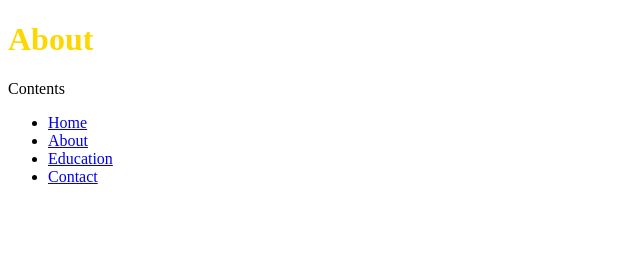
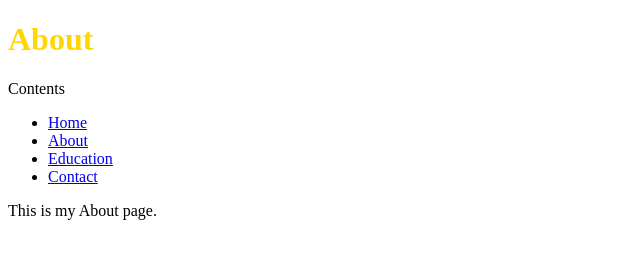
Before and after one commit to lasyavanga/v1.lasya.net, a plain HTML site: page about.html in a window 1280 px wide. Shown: the whole page, without its empty margins (0-640 px from the left). Drawn offline with Linux system fonts and the light colour scheme.

Commit message:
Added a paragraph

```diff
--- a/about.html
+++ b/about.html
@@ -28,6 +28,6 @@
             <a href="contact.html">Contact</a>
         </li>
     </ul>
-    <p></p>
+    <p>This is my About page.</p>
 </body>
 </html>
```
